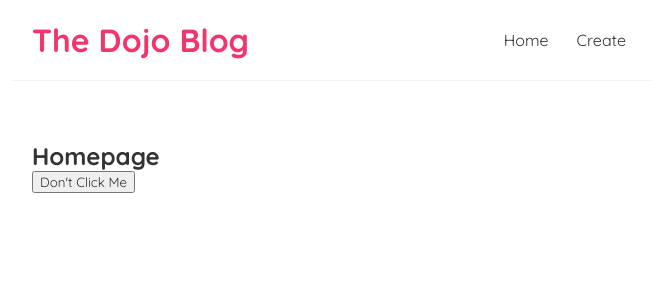
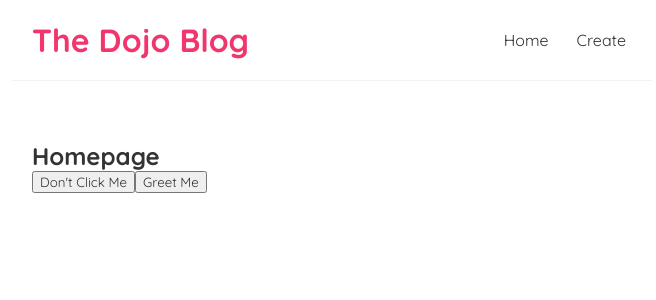
Before and after one commit to romannjoroge/ReactTutorial, a React (Create React App) app: page / in a window 1280 px wide. Shown: the top 300 px of the page, without its empty margins (308-964 px from the left). Built offline with nearby package versions, Linux system fonts and the light colour scheme.

Commit message:
More on handling click events

```diff
--- a/src/Home.js
+++ b/src/Home.js
@@ -4,10 +4,18 @@ function Home(){
         console.log("I'm ticklish stop clicking me");
     }
 
+    function greetMe(name, e){
+        console.log(`Hello ${name}! Hope you have a wonderful day`);
+        console.log(e);
+    }
+
     return (
         <div className="home">
             <h2>Homepage</h2>
             <button onClick={clickEvent}>Don't Click Me</button>
+            <button onClick={ (e) => {
+                greetMe('Roman', e);
+            } }>Greet Me</button>
         </div>
     );
 }
```
